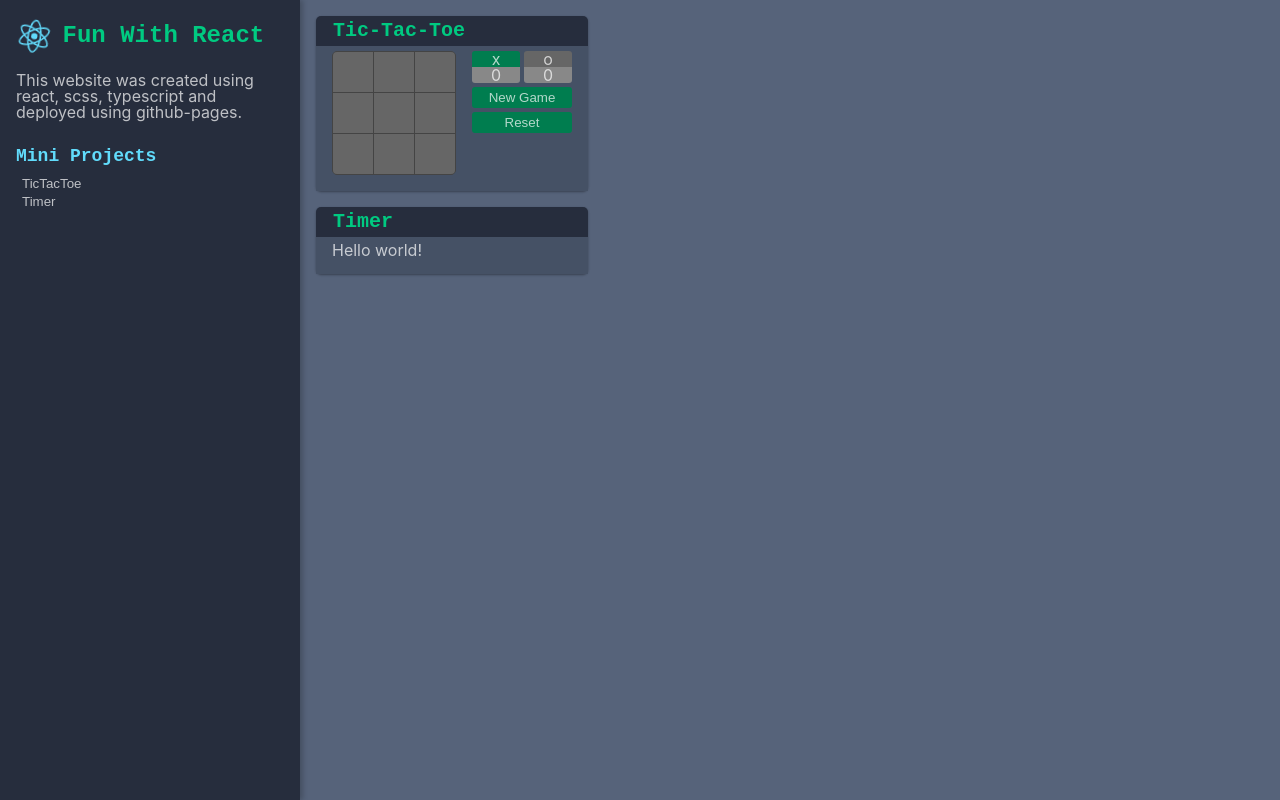
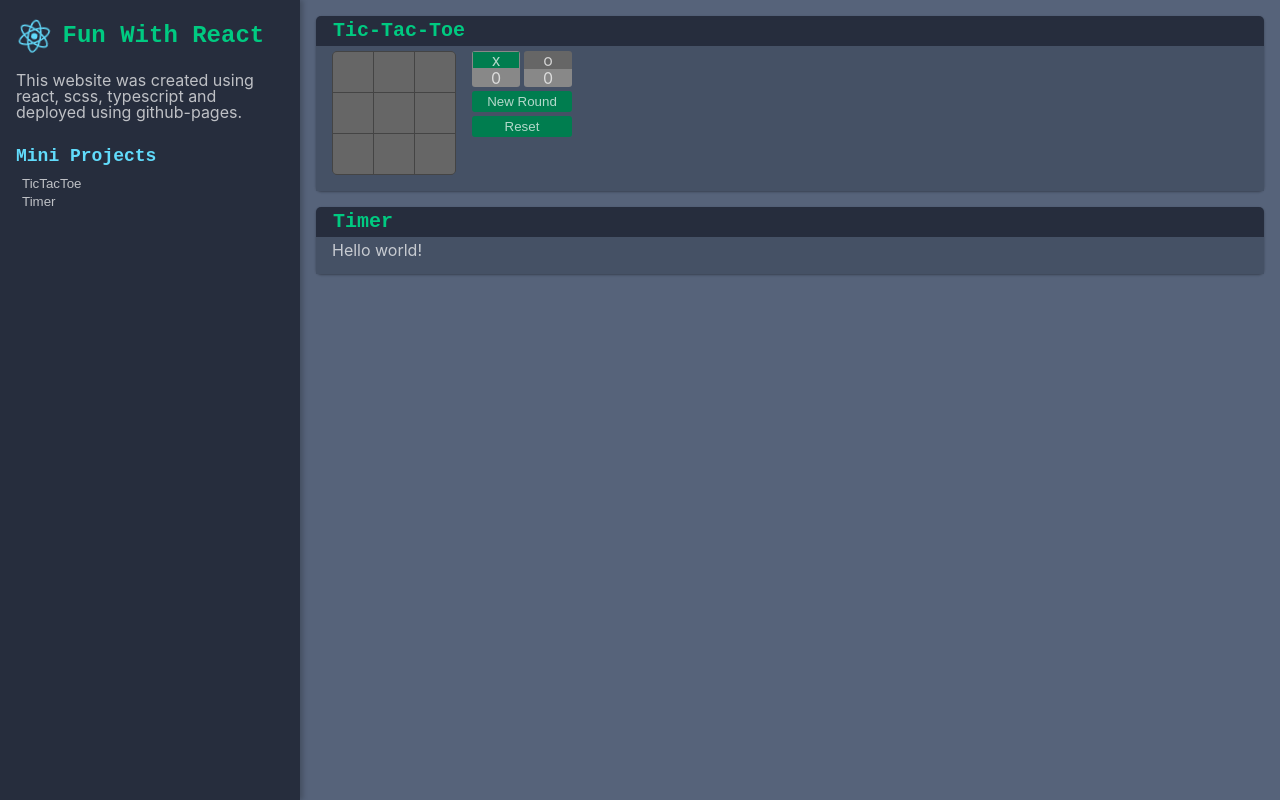
Before and after one commit to nate-h/fun-with-react, a React (Create React App) app: page / in a window 1280 px wide. Built offline with nearby package versions, Linux system fonts and the light colour scheme.

Commit message:
Edges cases for tictactoe.

```diff
--- a/src/App.scss
+++ b/src/App.scss
@@ -9,6 +9,7 @@
 
   > main {
     overflow: auto;
+    flex: 1;
 
     > ul {
       > li {
--- a/src/tic-tac-toe/TicTacToe.scss
+++ b/src/tic-tac-toe/TicTacToe.scss
@@ -56,12 +56,14 @@
         width: 48px;
         > li {
           background-color: #888;
+          border: 1px solid transparent;
           text-align: center;
         }
         > :first-child {
           background-color: #666;
           &.active {
             background-color: $c4;
+            border: 1px solid #888;
           }
         }
       }
--- a/src/tic-tac-toe/TicTacToe.tsx
+++ b/src/tic-tac-toe/TicTacToe.tsx
@@ -30,20 +30,24 @@ const findWinner = (grid: CellOptions[]): CellOptions => {
 export default function TicTacToe() {
   const [grid, setGrid] = useState<CellOptions[]>(Array<CellOptions>(9).fill(' '));
   const [moves, setMoves] = useState<CellOptions[]>([]);
-  const xsTurn = moves.length % 2 === 0;
+  const [gameOverText, setGameOverText] = useState<string>('');
+  const [score, setScore] = useState({ x: 0, o: 0 });
+  const xsTurn = (moves.length + score['x'] + score['o']) % 2 === 0;
   const whoseTurn = xsTurn ? 'x' : 'o';
-  const [gameOver, setGameOver] = useState<boolean>(false);
-  const [score, setScore] = useState({ x: 0, o: 0 });
 
-  const newGame = () => {
+  if (moves.length == 9 && !gameOverText) {
+    setGameOverText('Game over. Draw');
+  }
+
+  const newRound = () => {
     grid.fill(' ');
     setGrid([...grid]);
     setMoves([]);
-    setGameOver(false);
+    setGameOverText('');
   };
 
   const reset = () => {
-    newGame();
+    newRound();
     setScore({ x: 0, o: 0 });
   };
 
@@ -53,7 +57,8 @@ export default function TicTacToe() {
     setMoves([...moves, whoseTurn]);
     let winner;
     if ((winner = findWinner(grid)) !== ' ') {
-      setGameOver(true);
+      setGameOverText(`Game over. ${winner} won!`);
+      console.log('caled');
       score[winner] += 1;
       setScore({ ...score });
     }
@@ -68,8 +73,8 @@ export default function TicTacToe() {
               <button
                 key={index}
                 onClick={() => cellClick(index)}
-                className={clsx({ active: grid[index] === ' ' && !gameOver })}
-                disabled={grid[index] !== ' ' || gameOver}
+                className={clsx({ active: grid[index] === ' ' && !gameOverText })}
+                disabled={grid[index] !== ' ' || gameOverText !== ''}
               >
                 {c}
               </button>
@@ -86,12 +91,12 @@ export default function TicTacToe() {
             ))}
           </div>
           <div>
-            <button onClick={newGame}>New Game</button>
+            <button onClick={newRound}>New Round</button>
           </div>
           <div>
             <button onClick={reset}>Reset</button>
           </div>
-          <div>{gameOver ? `Game over!` : null}</div>
+          <div>{gameOverText}</div>
         </div>
       </section>
     </Card>
```
